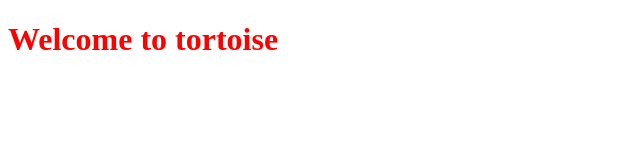
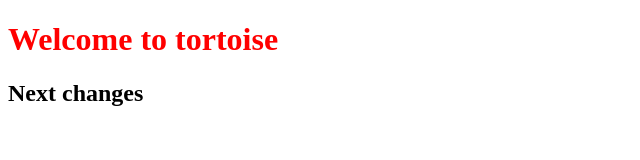
Before and after one commit to Aniketthaakur/tortoise-repo, a plain HTML site: page index.html in a window 1280 px wide. Shown: the whole page, without its empty margins (0-640 px from the left). Drawn offline with Linux system fonts and the light colour scheme.

Commit message:
added h1 in index.html

```diff
--- a/index.html
+++ b/index.html
@@ -8,5 +8,6 @@
 </head>
 <body>
   <h1>Welcome to tortoise</h1>
+  <h2>Next changes</h2>
 </body>
 </html>
```
